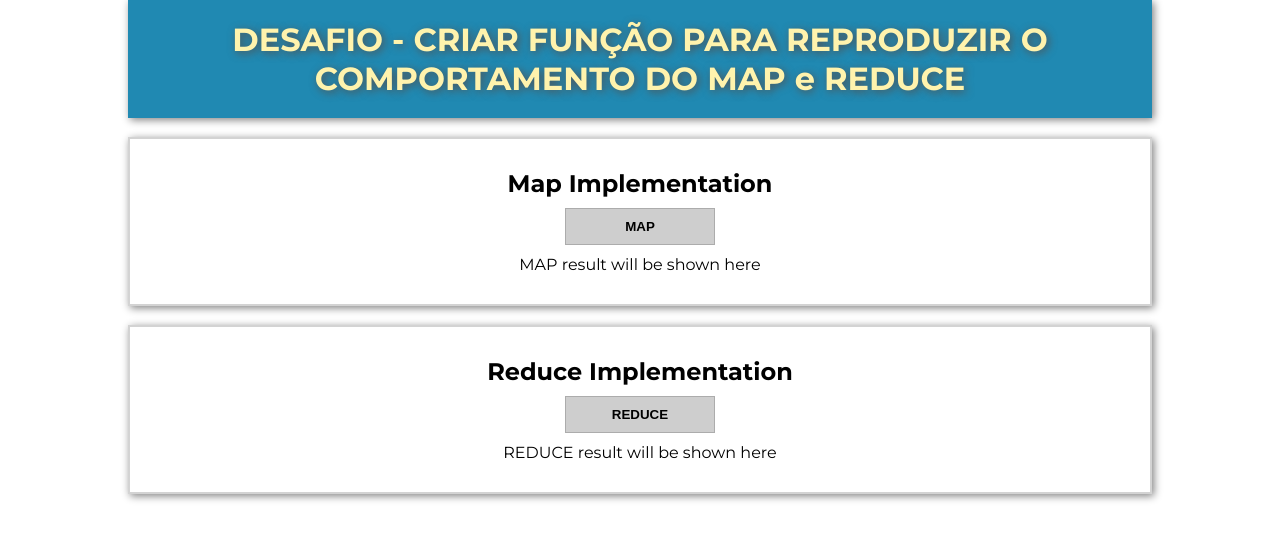
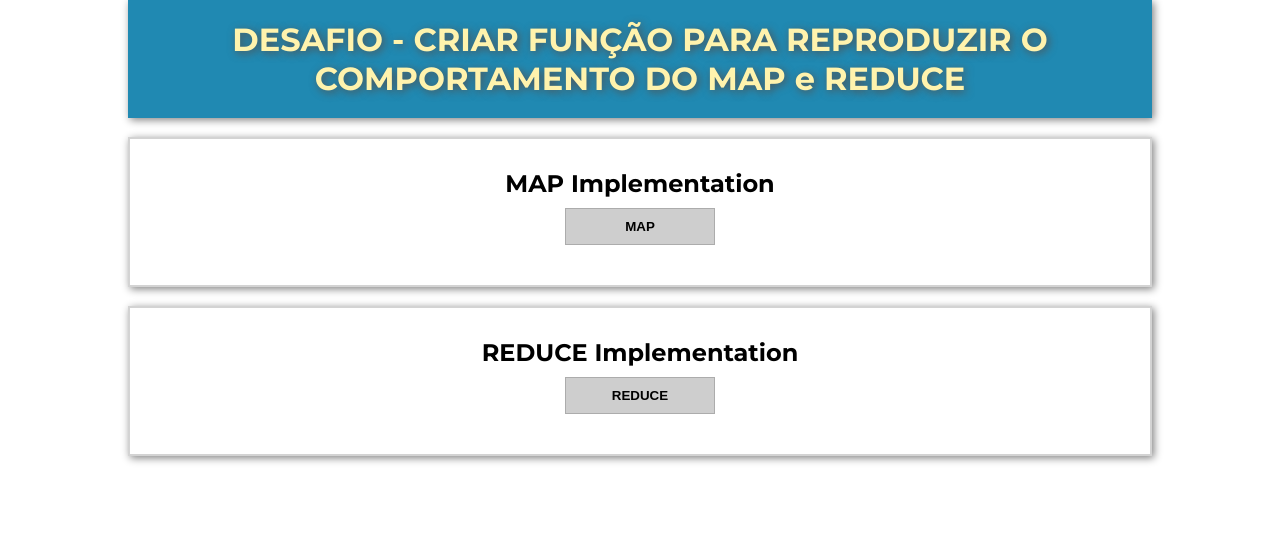
Before and after one commit to pgerajr/map_reduce_challenge, a plain HTML site: page index.html in a window 1280 px wide. Drawn offline with Linux system fonts and the light colour scheme.

Commit message:
Update index.html

```diff
--- a/index.html
+++ b/index.html
@@ -14,19 +14,19 @@
         <header>DESAFIO - CRIAR FUNÇÃO PARA REPRODUZIR O COMPORTAMENTO DO MAP e REDUCE</header>
         <br>
         <section class="bkg">
-            <h1>Map Implementation</h1>
+            <h1>MAP Implementation</h1>
             <button onclick="mapArray()">MAP</button>
 
-            <h3 id="result1">O resultado do MAP é:</h3>
-            <div id="mapped">MAP result will be shown here</div>
+            <h3 id="result1">The MAP result is:</h3>
+            <div id="mapped"></div>
         </section>
         <br>
         <section class="bkg">
-            <h1>Reduce Implementation</h1>
+            <h1>REDUCE Implementation</h1>
             <button onclick="reduceArray()">REDUCE</button>
 
-            <h3 id="result2">O resultado do REDUCE é:</h3>
-            <div id="reduced">REDUCE result will be shown here</div>
+            <h3 id="result2">The REDUCE result is:</h3>
+            <div id="reduced"></div>
         </section>
     </div>
     <script src="script.js"></script>
```
